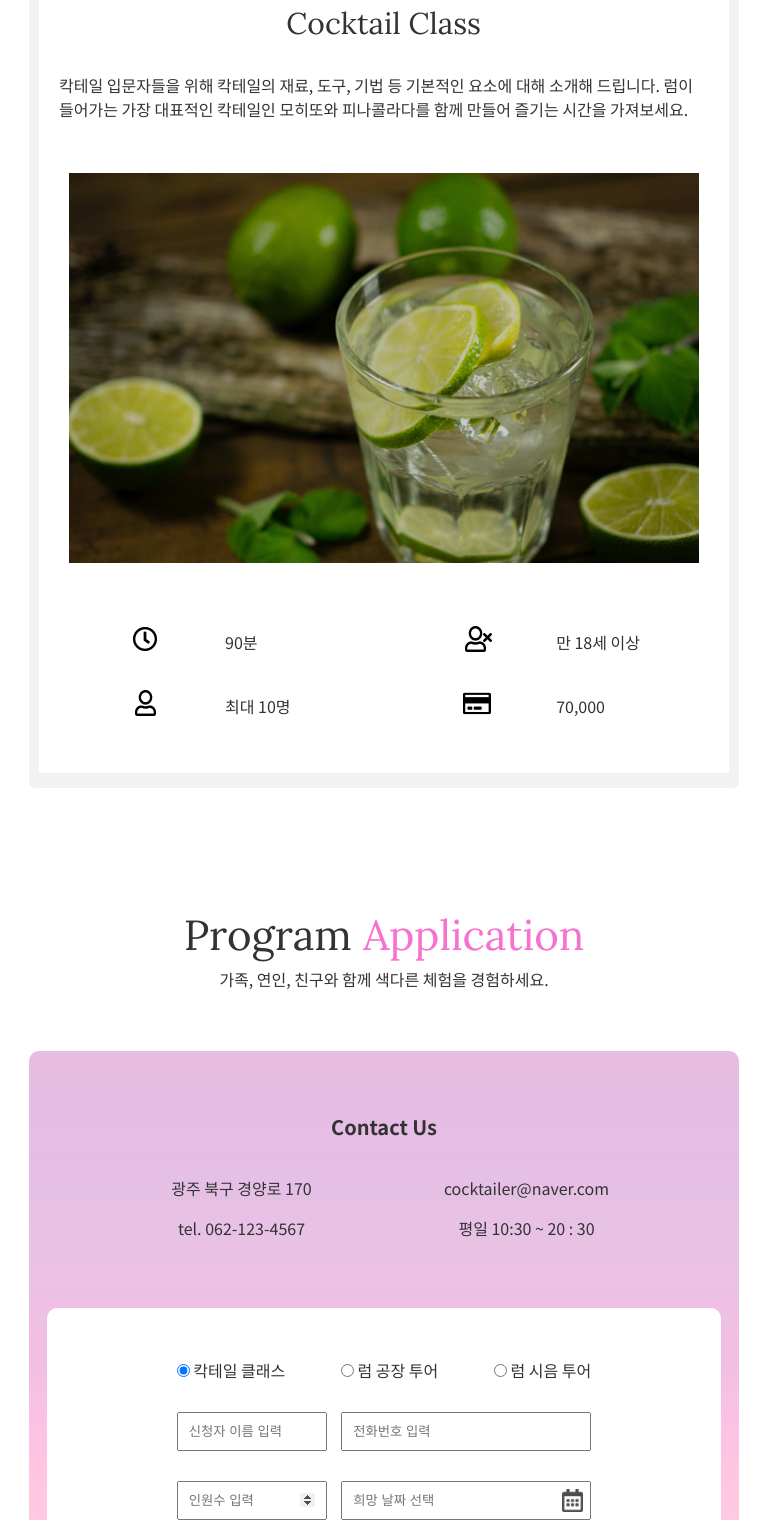
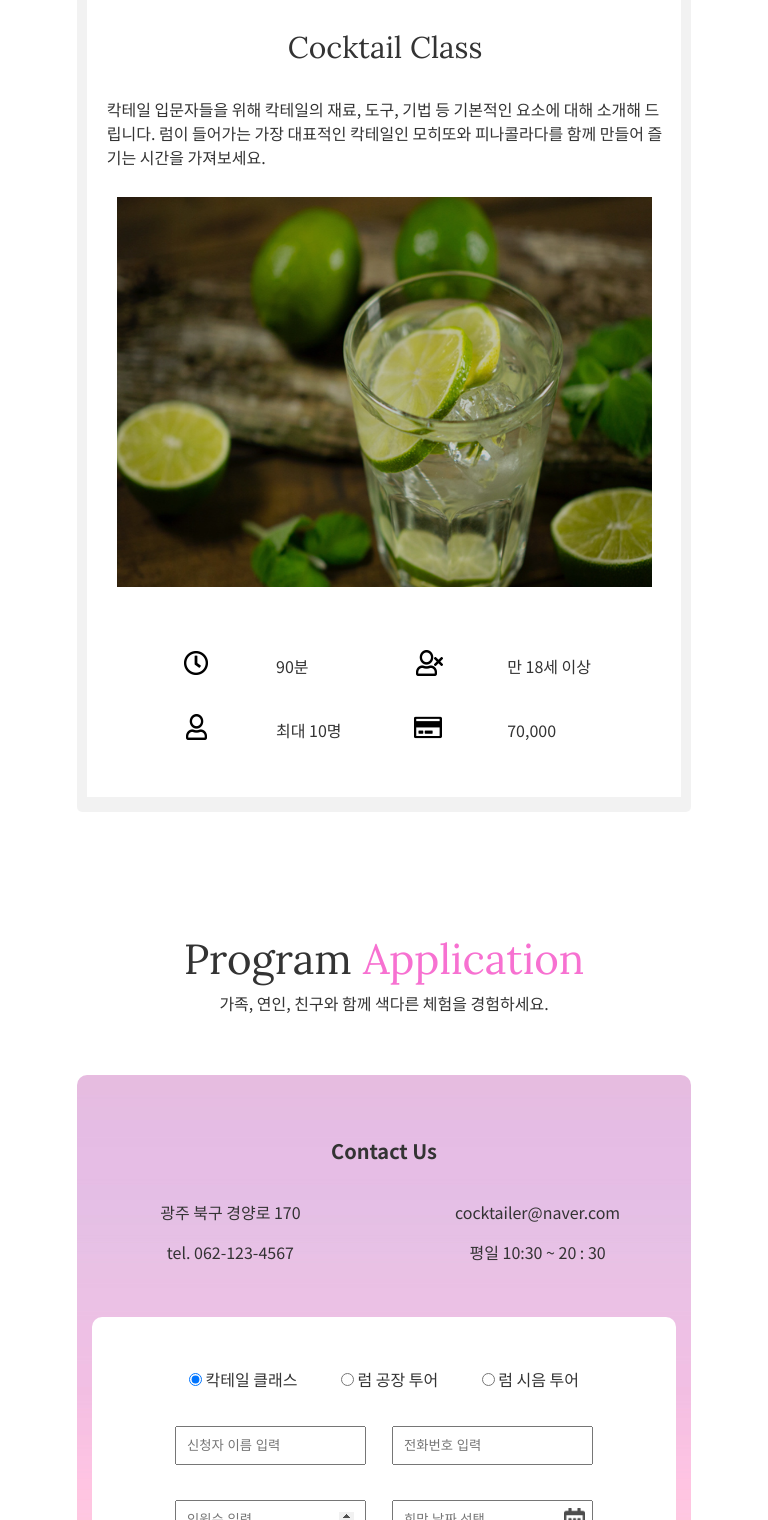
Before and after one commit to a11chan/cocktailer_0.1, a plain HTML site: page sub3.html in a window 768 px wide. Shown: the part 1280-2800 px from the top of the page. Drawn offline with nearby package versions, Linux system fonts and the light colour scheme; a web font is replaced by a local one.

Commit message:
혜수언니update

```diff
--- a/css/sub3.css
+++ b/css/sub3.css
@@ -13,7 +13,6 @@
   h2 {
     padding-top: 230px;
     font-family: "Abril Fatface", cursive;
-    font-weight: normal;
     font-size: 80px;
     letter-spacing: 1px;
     text-transform: uppercase;
@@ -266,7 +265,7 @@
   }
 }
 
-@media screen and (min-width: 1050px) and (max-width: 1499px) {
+@media screen and (min-width: 1050px) and (max-width: 1449px) {
   /*HD*/
   /* ///// banner ///// */
   .banner {
@@ -308,7 +307,6 @@
     font-family: "Gowun Batang", serif;
     font-size: 42px;
     text-align: center;
-    font-weight: bold;
   }
   .first > p {
     padding-top: 5px;
@@ -532,7 +530,7 @@
   }
 }
 
-@media screen and (min-width: 720px) and (max-width: 1049px) {
+@media screen and (min-width: 660px) and (max-width: 1049px) {
   /*TB*/
   /* ///// banner ///// */
   .banner {
@@ -571,19 +569,18 @@
     font-family: "Gowun Batang", serif;
     font-size: 42px;
     text-align: center;
-    font-weight: bold;
   }
   .first > p {
+    width: 85%;
+    margin: 0 auto;
     padding-top: 5px;
     padding-bottom: 100px;
-    text-align: center;
   }
 
   /* ///// section2 ///// */
   h4 {
     font-size: 42px;
     text-align: center;
-    font-family: "Lora", serif;
   }
   .second > p,
   .third > p {
@@ -593,7 +590,7 @@
 
   /* ///// 탭 컨텐츠 ///// */
   .container {
-    width: 710px;
+    width: 80%;
     height: 915px;
     margin: 0 auto;
     margin-top: 60px;
@@ -604,7 +601,7 @@
 
   .tabs li {
     display: inline-block;
-    width: 200px;
+    width: 25%;
     height: 60px;
     padding-top: 20px;
     margin-right: 5px;
@@ -625,7 +622,7 @@
     display: none;
     clear: both;
     position: relative;
-    width: 690px;
+    width: 100%;
     height: 830px;
     padding: 70px 10px;
     background: #fff;
@@ -635,20 +632,12 @@
     display: inherit;
   }
 
-  .tab-content > img {
-    position: absolute;
-    top: 230px;
-    left: 30px;
-    width: 630px;
-    height: 390px;
-  }
   .tab-content .tab-des {
     position: absolute;
     top: 60px;
     width: 97%;
     margin: 0 auto;
   }
-
   .tab-des h5 {
     text-align: center;
     font-size: 30px;
@@ -659,12 +648,21 @@
     padding: 30px 10px;
   }
 
+  .tab-content > img {
+    position: absolute;
+    top: 230px;
+    left: 30px;
+    width: 90%;
+    height: 390px;
+  }
+
   .tab-des > table {
     position: absolute;
     top: 605px;
-    left: 35px;
+    left: 50%;
     padding: 0 10px;
-    width: 600px;
+    transform: translate(-50%);
+    width: 500px;
     height: 110px;
   }
   .con-left {
@@ -691,16 +689,15 @@
 
   .contactbox {
     position: relative;
-    width: 710px;
+    width: 80%;
     height: 600px;
     margin: 0 auto;
-    margin-bottom: 120px;
     background: url(../imgs/application-gradient-tb.jpg) repeat-x;
     border-radius: 10px;
   }
 
   .contact-us {
-    padding: 60px 70px;
+    padding: 60px 0px 45px;
     text-align: center;
   }
   .contact-us h6 {
@@ -717,7 +714,7 @@
   }
 
   .us-cont p {
-    width: 253px;
+    width: 50%;
     margin: 0 auto;
     line-height: 40px;
     text-align: center;
@@ -725,18 +722,18 @@
 
   .contactbox .app-form {
     width: 95%;
-    height: 325px;
-    padding: 50px 130px;
+    height: 340px;
+    padding: 50px 75px;
     margin: 0 auto;
     background: #fff;
     border-radius: 10px;
   }
   .app-form ul li {
     display: flex;
-    justify-content: space-between;
+    justify-content: space-around;
     align-items: center;
     width: 100%;
-    margin-bottom: 30px;
+    margin-bottom: 35px;
     list-style: none;
   }
   .app-form ul li p {
@@ -749,10 +746,10 @@
     padding: 10px;
   }
   .app-form .leftbox {
-    width: 150px;
+    width: 95%;
   }
   .app-form .rightbox {
-    width: 250px;
+    width: 100%;
   }
 
   input[type="number"]::-webkit-inner-spin-button,
@@ -794,7 +791,7 @@
   }
 }
 
-@media screen and (max-width: 720px) {
+@media screen and (max-width: 659px) {
   /*SM*/
   /* //// banner ///// */
 
@@ -836,7 +833,6 @@
     padding-top: 120px;
     font-family: "Gowun Batang", serif;
     font-size: 26px;
-    font-weight: bold;
     text-align: center;
   }
   .first > p {
@@ -951,7 +947,7 @@
   }
   .contact-us h6 {
     padding-bottom: 40px;
-    font-family: "Noto Sans KR", sans-serif;
+    font-family: "Lora", serif;
     font-size: 20px;
     font-weight: bold;
     line-height: 32px;
--- a/sub3.html
+++ b/sub3.html
@@ -8,7 +8,9 @@
     <link rel="stylesheet" href="css/style.css" />
     <link rel="stylesheet" href="css/sub3.css" />
     <link rel="stylesheet" href="https://cdnjs.cloudflare.com/ajax/libs/font-awesome/5.8.2/css/all.min.css" />
+    <link rel="stylesheet" href="jqueryUIplugin/jquery-ui.css" />
     <script src="https://ajax.googleapis.com/ajax/libs/jquery/1.12.4/jquery.min.js"></script>
+    <script src="jqueryUIplugin/jquery-ui.js"></script>
     <script src="js/sub.js"></script>
     <script src="js/sub3.js"></script>
   </head>
```
